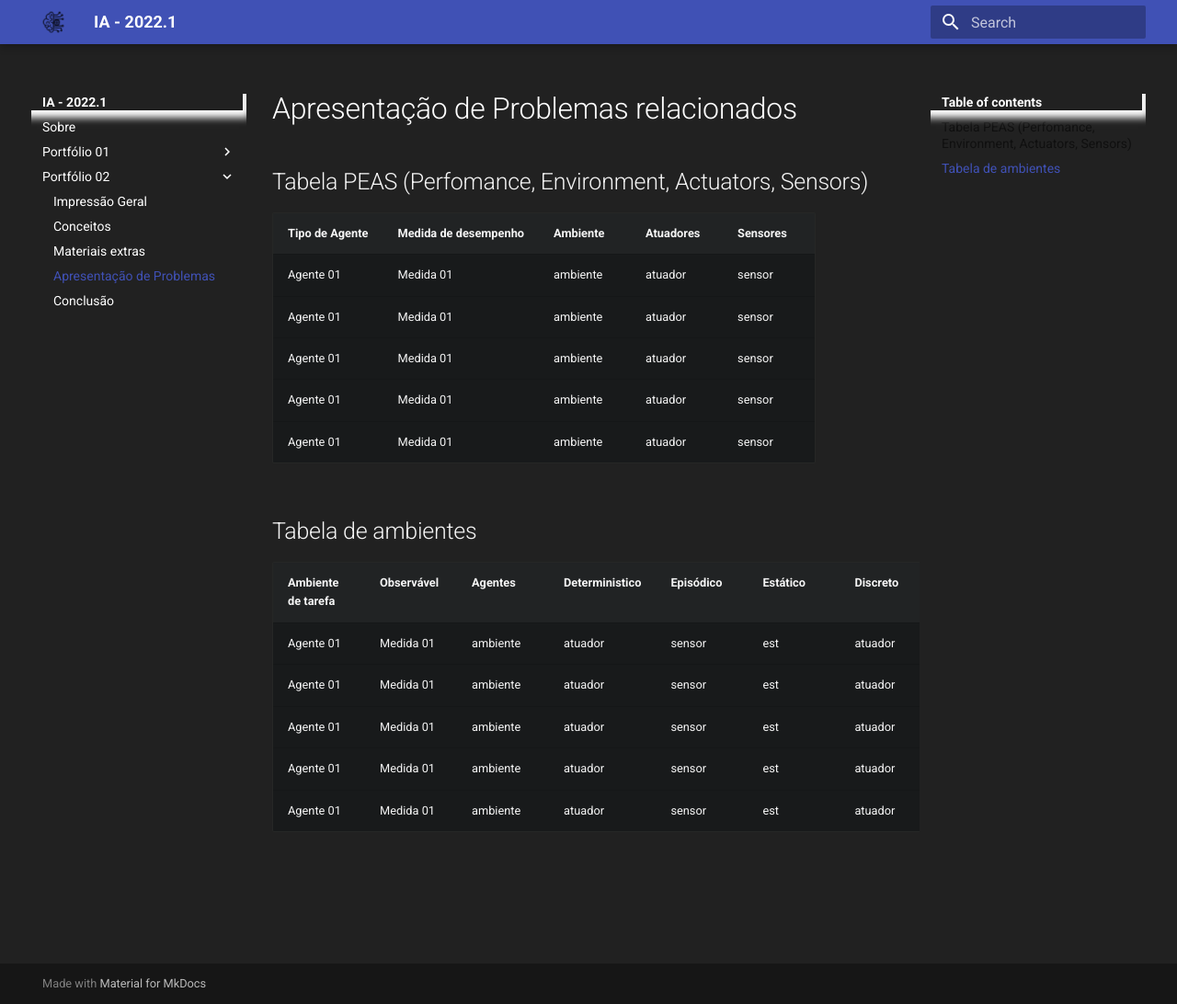
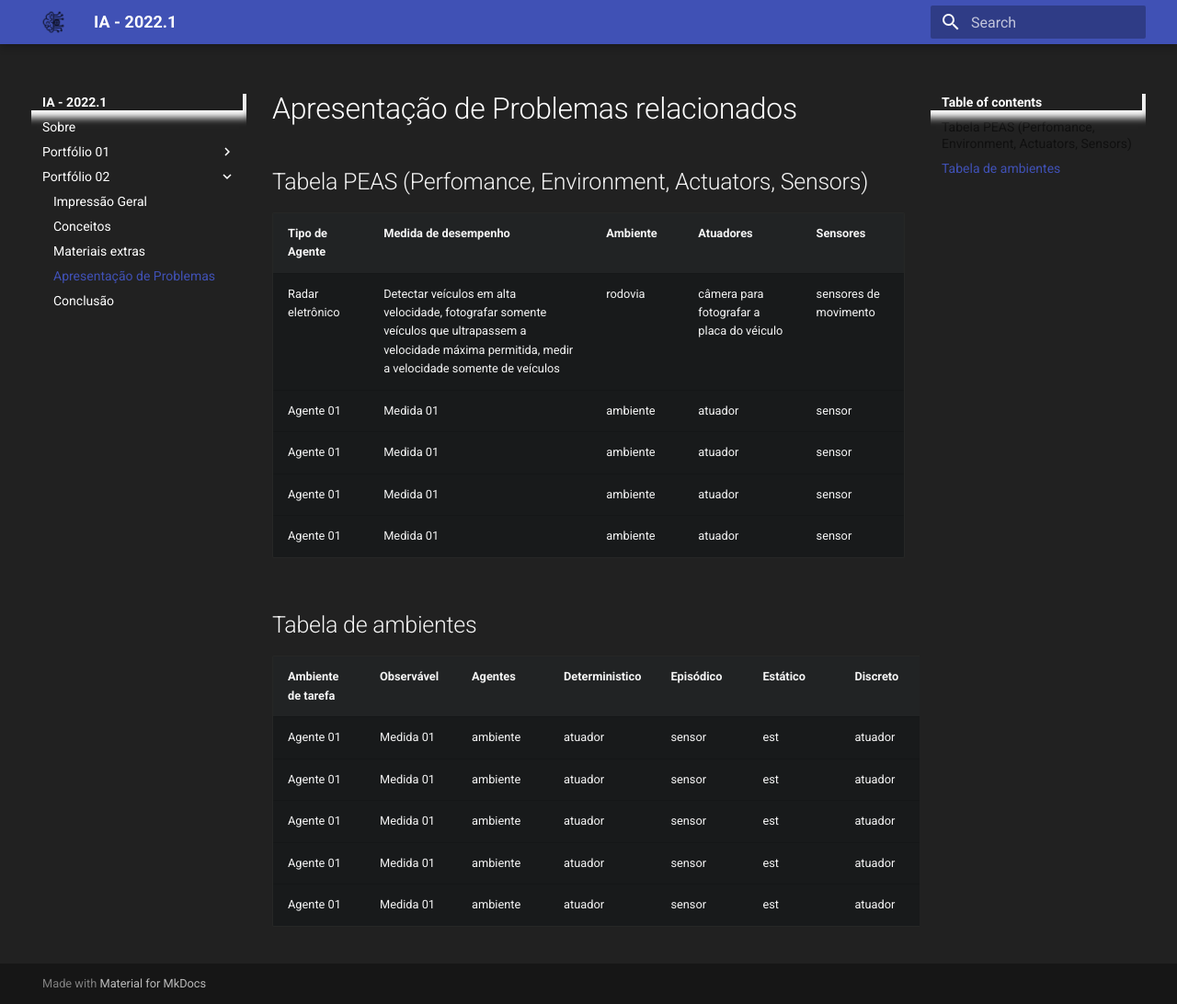
Before and after one commit to ThiagoGMF/ia, an MkDocs documentation site: the page built from docs/portfolio_02/problemas.md, in a window 1280 px wide and 1092 px high. Shown: the whole window at 92% size. Built offline with MkDocs 1.6.1 and Material for MkDocs 9.7.7, drawn with Linux system fonts in a browser that asks for light colours; nearby versions of some CDN libraries.

Commit message:
adding first agent on paes

```diff
--- a/docs/portfolio_02/problemas.md
+++ b/docs/portfolio_02/problemas.md
@@ -2,13 +2,13 @@
 
 ## Tabela PEAS (Perfomance, Environment, Actuators, Sensors)
 
-| Tipo de Agente | Medida de desempenho | Ambiente | Atuadores | Sensores |
-| -------------- | -------------------- | -------- | --------- | -------- |
-| Agente 01      | Medida 01            | ambiente | atuador   | sensor   |
-| Agente 01      | Medida 01            | ambiente | atuador   | sensor   |
-| Agente 01      | Medida 01            | ambiente | atuador   | sensor   |
-| Agente 01      | Medida 01            | ambiente | atuador   | sensor   |
-| Agente 01      | Medida 01            | ambiente | atuador   | sensor   |
+| Tipo de Agente   | Medida de desempenho                                                                                                                                    | Ambiente | Atuadores                                 | Sensores              |
+| ---------------- | ------------------------------------------------------------------------------------------------------------------------------------------------------- | -------- | ----------------------------------------- | --------------------- |
+| Radar eletrônico | Detectar veículos em alta velocidade, fotografar somente veículos que ultrapassem a velocidade máxima permitida, medir a velocidade somente de veículos | rodovia  | câmera para fotografar a placa do véiculo | sensores de movimento |
+| Agente 01        | Medida 01                                                                                                                                               | ambiente | atuador                                   | sensor                |
+| Agente 01        | Medida 01                                                                                                                                               | ambiente | atuador                                   | sensor                |
+| Agente 01        | Medida 01                                                                                                                                               | ambiente | atuador                                   | sensor                |
+| Agente 01        | Medida 01                                                                                                                                               | ambiente | atuador                                   | sensor                |
 
 ## Tabela de ambientes
 
```
